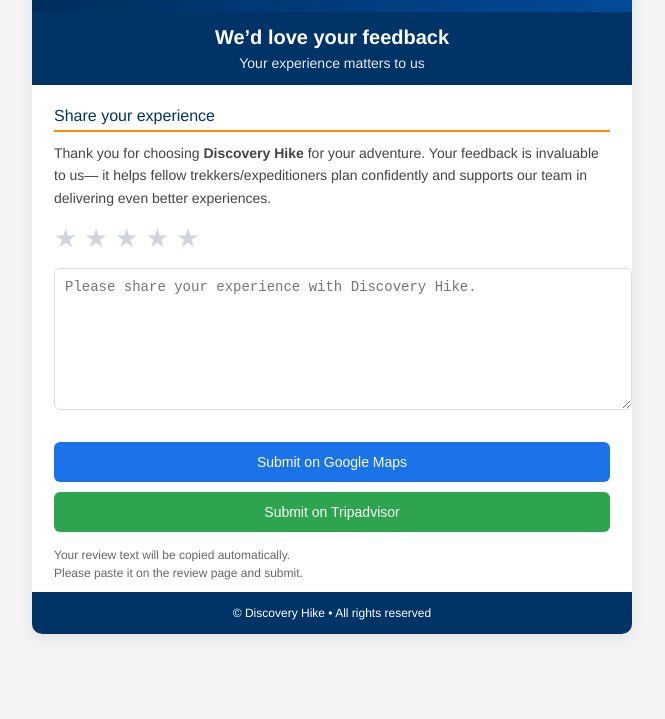
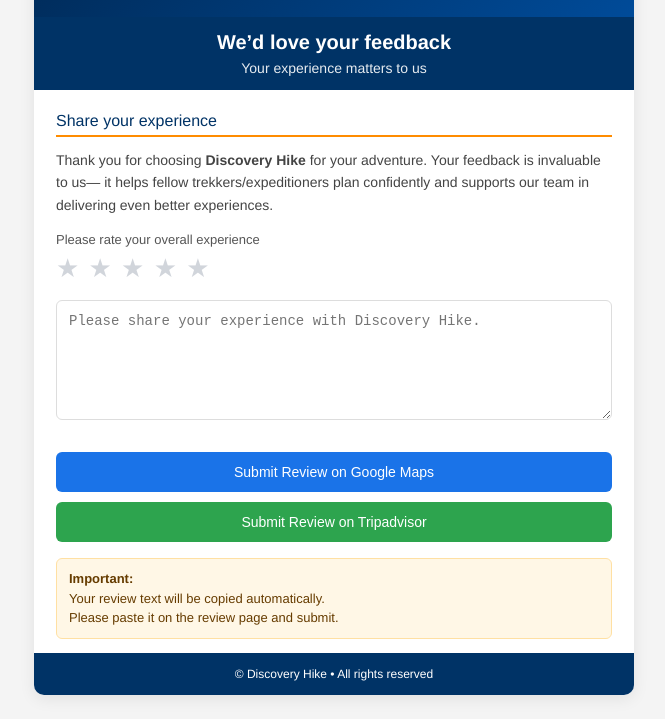
Before and after one commit to csdiscoveryhike/discovery-hike-review, a plain HTML site: page index.html in a window 1280 px wide. Shown: the part 193-912 px from the top of the page, without its empty margins (318-983 px from the left). Before the commit the page ends 847 px from the top, so only its background shows below. Drawn offline with Linux system fonts and the light colour scheme.

Commit message:
Update index.html

```diff
--- a/index.html
+++ b/index.html
@@ -16,7 +16,7 @@ body {
 
 .wrapper {
   width: 100%;
-  padding: 20px 10px;
+  padding: 24px 12px;
 }
 
 .container {
@@ -31,7 +31,7 @@ body {
 /* HEADER */
 .header {
   background: linear-gradient(135deg, #00254d, #004b99);
-  padding: 22px 20px;
+  padding: 24px 20px 20px;
   text-align: center;
 }
 
@@ -39,11 +39,11 @@ body {
   width: 160px;
   max-width: 70%;
   display: block;
-  margin: 0 auto 6px;
+  margin: 0 auto 8px;
 }
 
 .header .tagline {
-  font-size: 13px;
+  font-size: 12px;
   letter-spacing: 1px;
   text-transform: uppercase;
   color: #d0e4ff;
@@ -71,7 +71,7 @@ body {
 
 /* CONTENT */
 .content {
-  padding: 22px 22px 10px;
+  padding: 22px 22px 14px;
 }
 
 .section-title {
@@ -79,25 +79,32 @@ body {
   color: #003366;
   border-bottom: 2px solid #FF8C00;
   padding-bottom: 5px;
-  margin: 0 0 10px;
+  margin: 0 0 12px;
 }
 
 .text {
   font-size: 14px;
   line-height: 1.6;
-  margin-bottom: 14px;
+  margin-bottom: 16px;
   color: #444444;
 }
 
 /* RATING */
+.rating-label {
+  font-size: 13px;
+  color: #555555;
+  margin-bottom: 6px;
+}
+
 .stars {
   font-size: 26px;
-  margin-bottom: 14px;
+  margin-bottom: 16px;
 }
 
 .stars span {
   cursor: pointer;
   color: #d1d5db;
+  margin-right: 2px;
 }
 
 .stars span.active {
@@ -108,11 +115,17 @@ body {
 textarea {
   width: 100%;
   min-height: 120px;
-  padding: 10px;
+  padding: 12px;
   font-size: 14px;
   border: 1px solid #dddddd;
   border-radius: 6px;
   resize: vertical;
+  box-sizing: border-box;
+}
+
+textarea:focus {
+  outline: none;
+  border-color: #003366;
 }
 
 /* ACTIONS */
@@ -130,6 +143,10 @@ textarea {
   cursor: pointer;
 }
 
+.btn:hover {
+  opacity: 0.95;
+}
+
 .google {
   background-color: #1a73e8;
   color: #ffffff;
@@ -140,11 +157,19 @@ textarea {
   color: #ffffff;
 }
 
-/* NOTE */
-.note {
-  margin-top: 14px;
-  font-size: 12px;
-  color: #666666;
+/* HIGHLIGHT NOTE */
+.note-box {
+  margin-top: 16px;
+  padding: 10px 12px;
+  background-color: #fff7e6;
+  border: 1px solid #ffe0a3;
+  border-radius: 6px;
+}
+
+.note-box p {
+  margin: 0;
+  font-size: 13px;
+  color: #663c00;
   line-height: 1.5;
 }
 
@@ -164,7 +189,7 @@ textarea {
 <div class="wrapper">
   <div class="container">
 
-    <!-- Header with Logo -->
+    <!-- Header -->
     <div class="header">
       <img src="https://i.imgur.com/40sl7Sv.png" alt="Discovery Hike">
       <div class="tagline">Trek & Expedition Experiences</div>
@@ -182,10 +207,10 @@ textarea {
       <div class="section-title">Share your experience</div>
 
       <div class="text">
-        Thank you for choosing <strong>Discovery Hike</strong> for your adventure.
-        Your feedback is invaluable to us— it helps fellow trekkers/expeditioners plan confidently and supports our team in delivering even better experiences.
+        Thank you for choosing <strong>Discovery Hike</strong> for your adventure. Your feedback is invaluable to us— it helps fellow trekkers/expeditioners plan confidently and supports our team in delivering even better experiences.
       </div>
 
+      <div class="rating-label">Please rate your overall experience</div>
       <div class="stars">
         <span onclick="setRating(1)">★</span>
         <span onclick="setRating(2)">★</span>
@@ -198,16 +223,19 @@ textarea {
 
       <div class="actions">
         <button class="btn google" onclick="postReview('google')">
-          Submit on Google Maps
+          Submit Review on Google Maps
         </button>
         <button class="btn trip" onclick="postReview('trip')">
-          Submit on Tripadvisor
+          Submit Review on Tripadvisor
         </button>
       </div>
 
-      <div class="note">
-        Your review text will be copied automatically.<br>
-        Please paste it on the review page and submit.
+      <div class="note-box">
+        <p>
+          <strong>Important:</strong><br>
+          Your review text will be copied automatically.<br>
+          Please paste it on the review page and submit.
+        </p>
       </div>
 
     </div>
```
